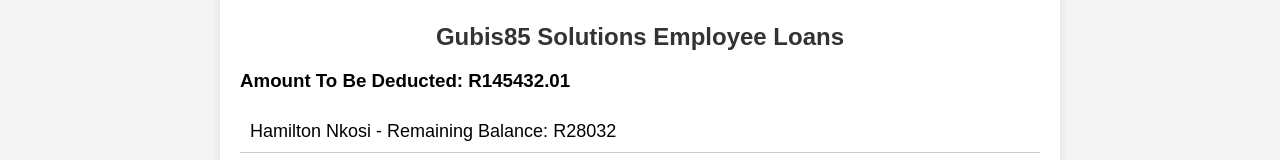
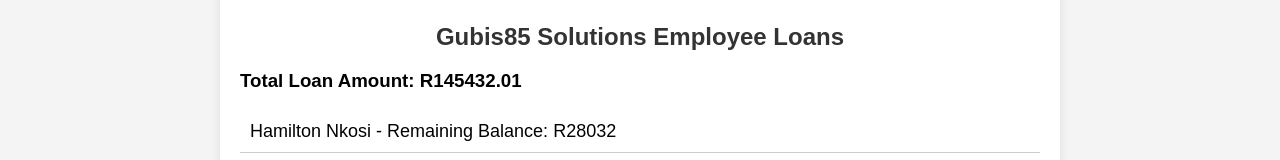
Before and after one commit to mabsmabiletsa/Gubis85-Loans, a plain HTML site: page index.html in a window 1280 px wide. Shown: the part 159-319 px from the top of the page. Drawn offline with nearby package versions, Linux system fonts and the light colour scheme.

Commit message:
9122024-9

```diff
--- a/index.html
+++ b/index.html
@@ -13,7 +13,7 @@
 
     <div class="container">
         <h1>Gubis85 Solutions Employee Loans</h1>
-        <h3>Amount To Be Deducted: <span id="total-loan-amount"></span></h3> <!-- New total section -->
+        <h3>Total Loan Amount: <span id="total-loan-amount"></span></h3> <!-- New total section -->
         <ul id="employee-list"></ul>
         <div id="loan-details" class="hidden">
             <h2 id="employee-name"></h2>
```
